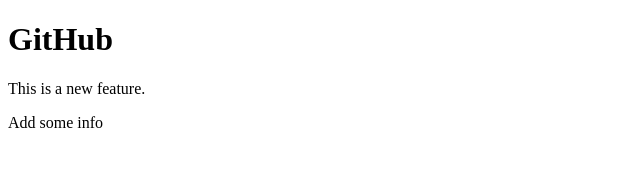
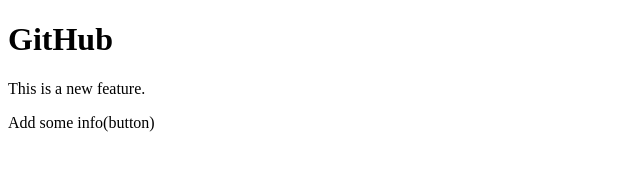
Before and after one commit to Rl-Sanjay/gitproject, a plain HTML site: page index.html in a window 1280 px wide. Shown: the full height of the page, 0-640 px from the left. Drawn offline with Linux system fonts and the light colour scheme.

Commit message:
add button

```diff
--- a/index.html
+++ b/index.html
@@ -8,7 +8,7 @@
 <body>
     <h1>GitHub</h1>
     <p>This is a new feature.</p>
-    <p>Add some info</p>
+    <p>Add some info(button)</p>
 
 </body>
 </html>
```
